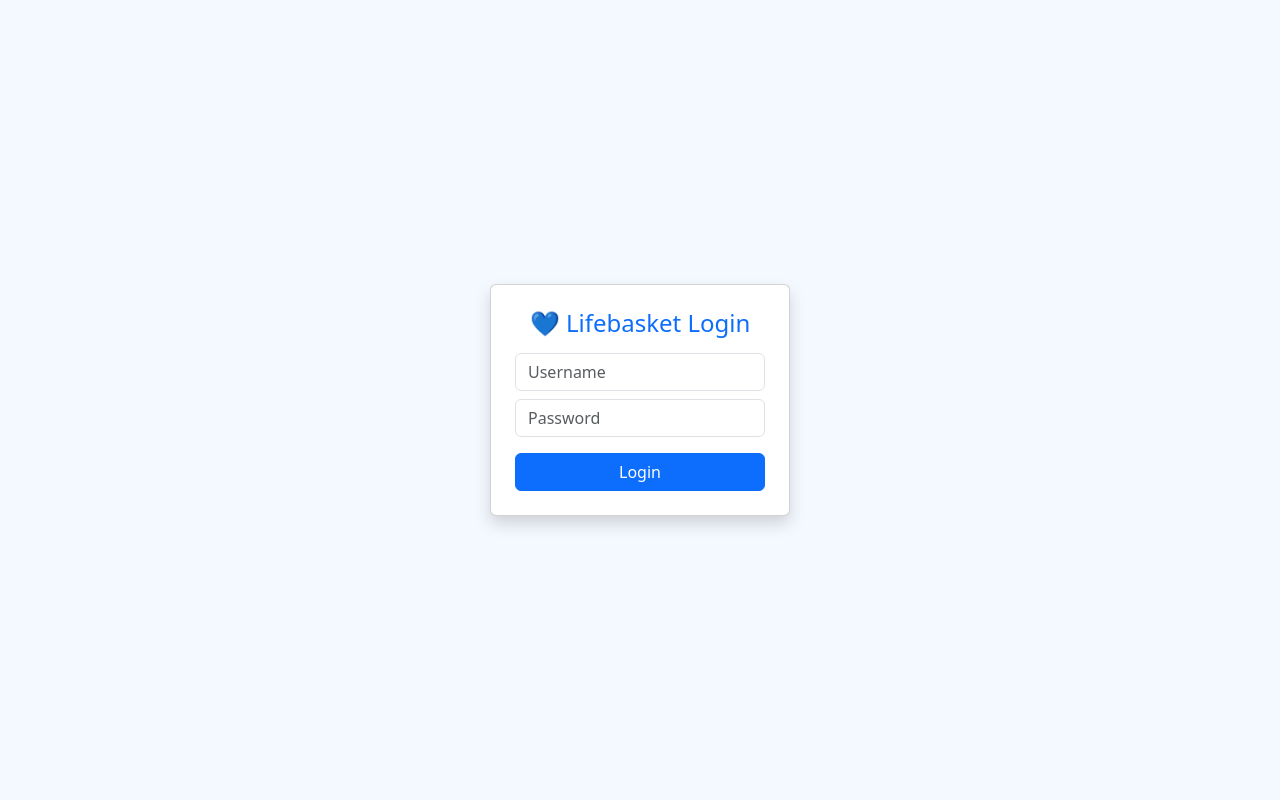
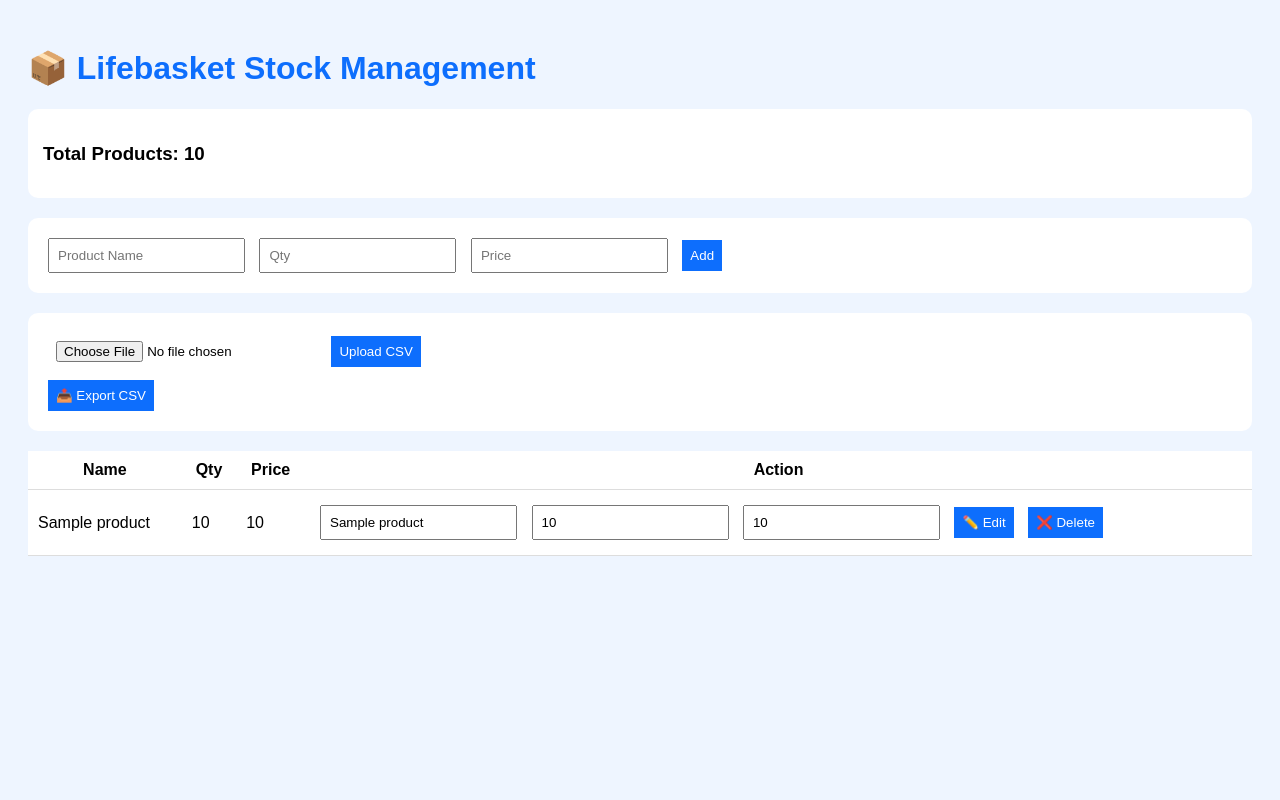
Before and after one commit to jakiya09/inventory-system, a Flask app: template templates/login.html in a window 1280 px wide. Run offline with Flask 3, Linux system fonts and the light colour scheme; the template is opened without the code that fills it: most values are stand-ins (such as "Sample title", 1, 10 or a date in 2020).

Commit message:
Update login.html

```diff
--- a/templates/login.html
+++ b/templates/login.html
@@ -1,22 +1,114 @@
 <!DOCTYPE html>
 <html>
 <head>
-    <title>Lifebasket Login</title>
-    <link rel="stylesheet" href="https://cdn.jsdelivr.net/npm/bootstrap@5.3.3/dist/css/bootstrap.min.css">
+    <title>Lifebasket Stock Management</title>
+    <style>
+        body {
+            font-family: Arial;
+            background: #eef5ff;
+            padding: 20px;
+        }
+
+        h1 {
+            color: #0d6efd;
+        }
+
+        .card {
+            background: white;
+            padding: 15px;
+            border-radius: 10px;
+            margin-bottom: 20px;
+        }
+
+        input, button {
+            padding: 8px;
+            margin: 5px;
+        }
+
+        button {
+            background: #0d6efd;
+            color: white;
+            border: none;
+            cursor: pointer;
+        }
+
+        table {
+            width: 100%;
+            background: white;
+            border-collapse: collapse;
+        }
+
+        th, td {
+            padding: 10px;
+            border-bottom: 1px solid #ddd;
+        }
+
+        .low {
+            color: red;
+        }
+    </style>
 </head>
 
-<body class="d-flex justify-content-center align-items-center" style="height:100vh; background:#f4f8ff">
+<body>
 
-<form method="POST" class="card p-4 shadow" style="width:300px">
+<h1>📦 Lifebasket Stock Management</h1>
 
-    <h4 class="text-center mb-3 text-primary">💙 Lifebasket Login</h4>
+<div class="card">
+    <h3>Total Products: {{ total }}</h3>
+</div>
 
-    <input name="username" class="form-control mb-2" placeholder="Username">
-    <input name="password" type="password" class="form-control mb-3" placeholder="Password">
+<div class="card">
+<form action="/add" method="post">
+    <input name="name" placeholder="Product Name">
+    <input name="qty" placeholder="Qty">
+    <input name="price" placeholder="Price">
+    <button>Add</button>
+</form>
+</div>
 
-    <button class="btn btn-primary w-100">Login</button>
+<div class="card">
+<form action="/upload" method="post" enctype="multipart/form-data">
+    <input type="file" name="file">
+    <button>Upload CSV</button>
+</form>
 
-</form>
+<a href="/export"><button>📤 Export CSV</button></a>
+</div>
+
+<table>
+<tr>
+    <th>Name</th>
+    <th>Qty</th>
+    <th>Price</th>
+    <th>Action</th>
+</tr>
+
+{% for p in products %}
+<tr>
+    <td>{{ p.name }}</td>
+
+    <td class="{% if p.qty < 5 %}low{% endif %}">
+        {{ p.qty }}
+    </td>
+
+    <td>{{ p.price }}</td>
+
+    <td>
+        <form action="/edit/{{p.id}}" method="post" style="display:inline;">
+            <input name="name" value="{{p.name}}">
+            <input name="qty" value="{{p.qty}}">
+            <input name="price" value="{{p.price}}">
+            <button>✏️ Edit</button>
+        </form>
+
+        <a href="/delete/{{p.id}}">
+            <button>❌ Delete</button>
+        </a>
+    </td>
+</tr>
+{% endfor %}
+
+</table>
 
 </body>
 </html>
```
